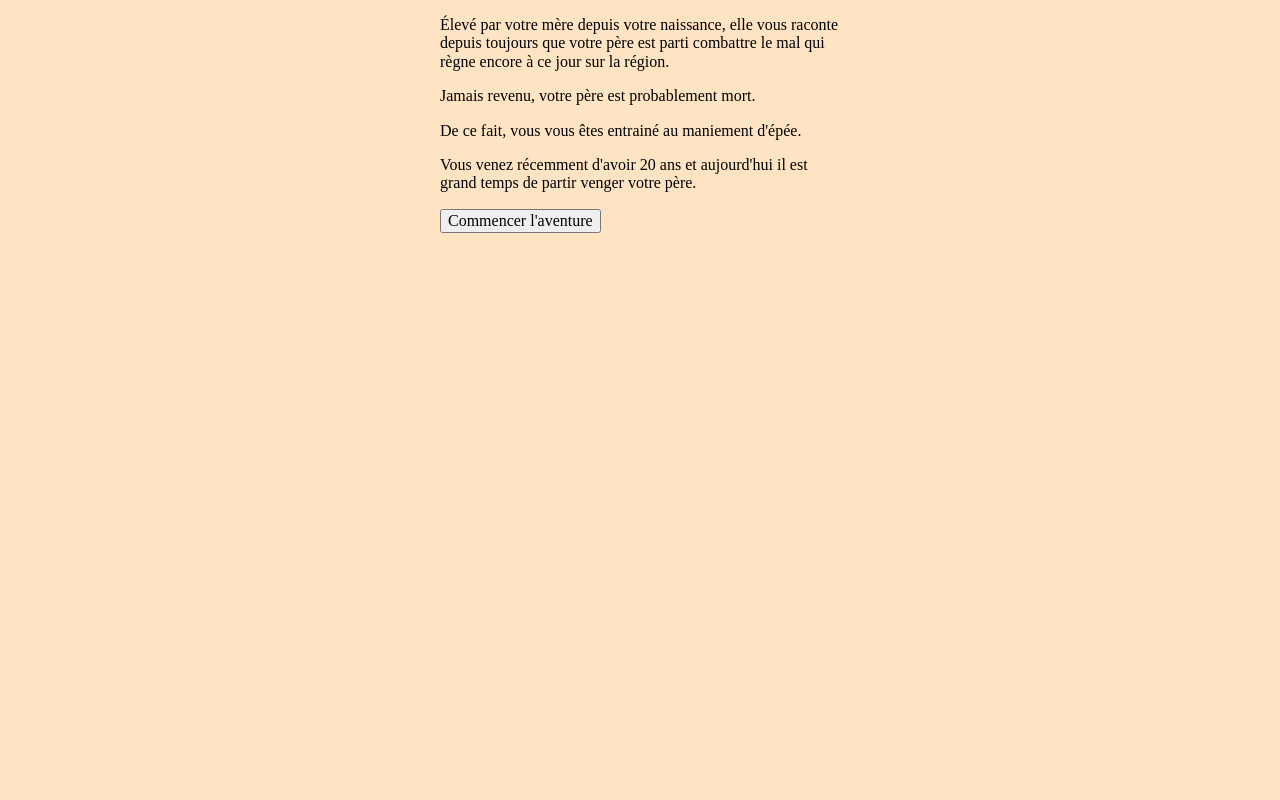
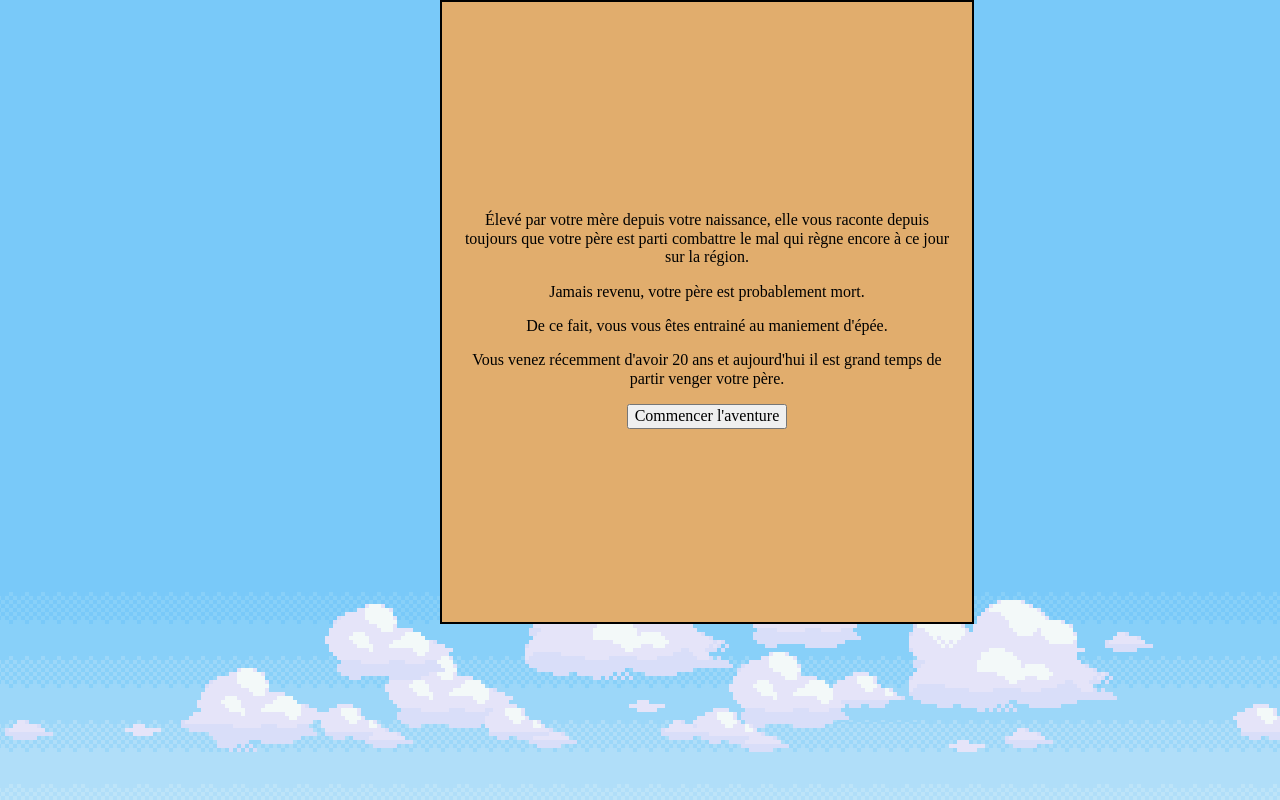
Before and after one commit to Kara-tatouille/Aventure-of-heroes, a PHP site: page /start.php in a window 1280 px wide. Run offline with PHP 8.4, Linux system fonts and the light colour scheme.

Commit message:
Added img

```diff
--- a/css/style.css
+++ b/css/style.css
@@ -1,5 +1,5 @@
 body {
-    background-color: bisque;
+    background: url(../img/background.png);
 }
 main {
     display: flex;
@@ -8,6 +8,17 @@ main {
 section {
     width:400px;
 }
+#story {
+    display: flex;
+    flex-direction: column;
+    justify-content: center;
+    border: 2px solid black;
+    background-color:#e1ad6d;
+    height: 600px;
+    width: 500px;
+    padding: 10px 15px;
+    text-align: center;
+}
 .noDisplay {
     display: none;
 }
--- a/start.php
+++ b/start.php
@@ -184,7 +184,7 @@
                 <p>Pendant 20 longues années, vous vous êtes entrainé, vous avez même appri le Klingon.</p>
                 <p>Et maintenant vous vous sentez prêt à le venger.</p>
                 <p>A peine fini votre monologue interminable, que vous avez engagez le combat.</p>
-                <p> Tata yoyo !</p>
+                <p>yIHIv !</p>
                 <div class="button">
                     <button id="fightCastle">Combattre !</button>
                 </div>
```
Also changed, not shown: img/background.png (added), img/favicon.ico (added), img/logo.png (added), img/paper.png (added).
